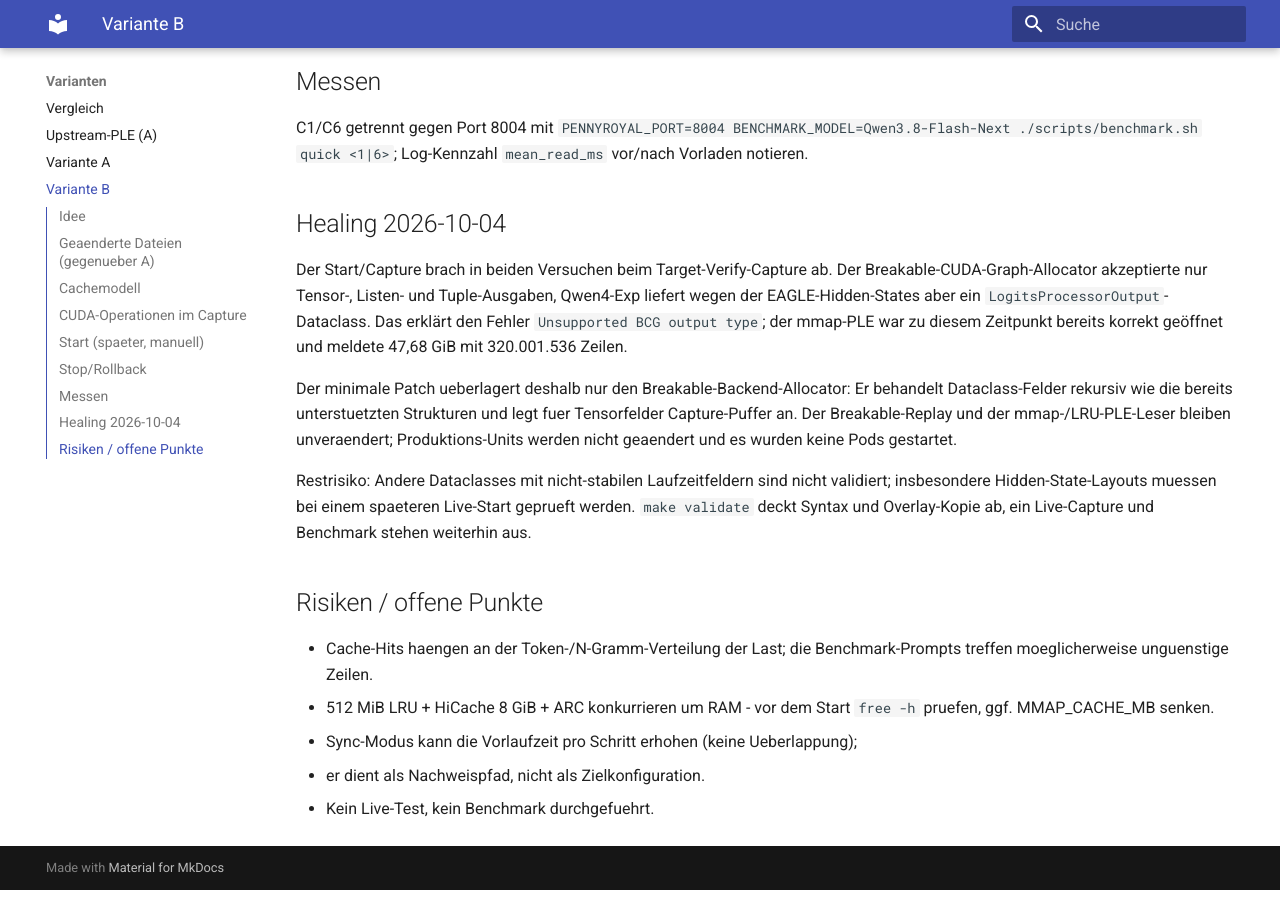
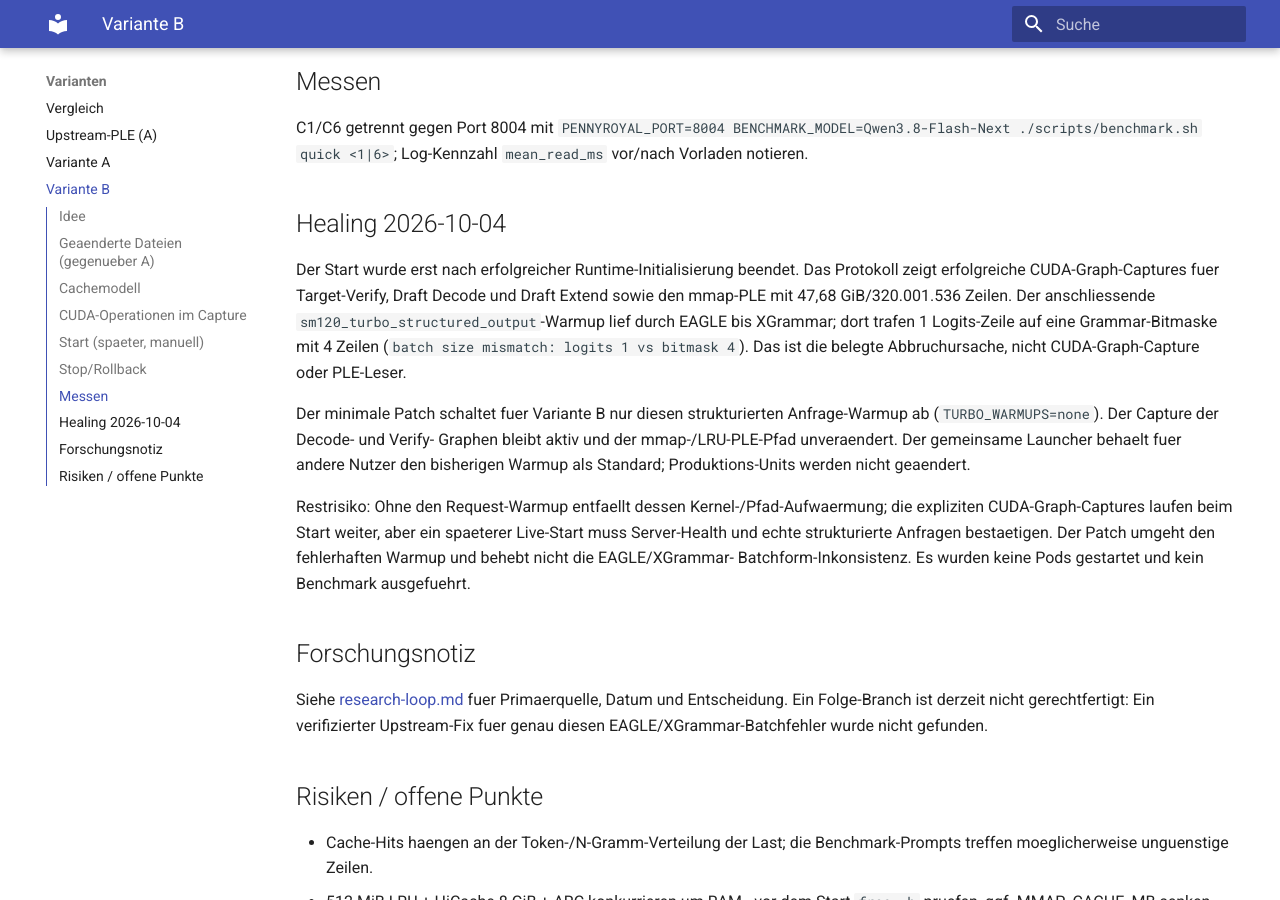
Before and after one commit to thomasdenk79-cyber/llm-infra-setup, an MkDocs documentation site: the page built from docs/variants/variant-b-mmap-pagecache.md, in a window 1280 px wide and 900 px high, scrolled down 1997 px. Built offline with MkDocs 1.6.1 and Material for MkDocs 9.7.7, drawn with Linux system fonts in a browser that asks for light colours.

Commit message:
stand: 2026-10-04T06:43 gesichert (6 Dateien)

```diff
--- a/docs/variants/variant-b-mmap-pagecache.md
+++ b/docs/variants/variant-b-mmap-pagecache.md
@@ -85,23 +85,33 @@ Log-Kennzahl `mean_read_ms` vor/nach Vorladen notieren.
 
 ## Healing 2026-10-04
 
-Der Start/Capture brach in beiden Versuchen beim Target-Verify-Capture ab. Der
-Breakable-CUDA-Graph-Allocator akzeptierte nur Tensor-, Listen- und
-Tuple-Ausgaben, Qwen4-Exp liefert wegen der EAGLE-Hidden-States aber ein
-`LogitsProcessorOutput`-Dataclass. Das erklärt den Fehler `Unsupported BCG output
-type`; der mmap-PLE war zu diesem Zeitpunkt bereits korrekt geöffnet und
-meldete 47,68 GiB mit 320.001.536 Zeilen.
+Der Start wurde erst nach erfolgreicher Runtime-Initialisierung beendet. Das
+Protokoll zeigt erfolgreiche CUDA-Graph-Captures fuer Target-Verify, Draft
+Decode und Draft Extend sowie den mmap-PLE mit 47,68 GiB/320.001.536 Zeilen.
+Der anschliessende `sm120_turbo_structured_output`-Warmup lief durch EAGLE bis
+XGrammar; dort trafen 1 Logits-Zeile auf eine Grammar-Bitmaske mit 4 Zeilen
+(`batch size mismatch: logits 1 vs bitmask 4`). Das ist die belegte
+Abbruchursache, nicht CUDA-Graph-Capture oder PLE-Leser.
 
-Der minimale Patch ueberlagert deshalb nur den Breakable-Backend-Allocator: Er
-behandelt Dataclass-Felder rekursiv wie die bereits unterstuetzten Strukturen
-und legt fuer Tensorfelder Capture-Puffer an. Der Breakable-Replay und der
-mmap-/LRU-PLE-Leser bleiben unveraendert; Produktions-Units werden nicht
-geaendert und es wurden keine Pods gestartet.
+Der minimale Patch schaltet fuer Variante B nur diesen strukturierten
+Anfrage-Warmup ab (`TURBO_WARMUPS=none`). Der Capture der Decode- und Verify-
+Graphen bleibt aktiv und der mmap-/LRU-PLE-Pfad unveraendert. Der gemeinsame
+Launcher behaelt fuer andere Nutzer den bisherigen Warmup als Standard;
+Produktions-Units werden nicht geaendert.
 
-Restrisiko: Andere Dataclasses mit nicht-stabilen Laufzeitfeldern sind nicht
-validiert; insbesondere Hidden-State-Layouts muessen bei einem spaeteren
-Live-Start geprueft werden. `make validate` deckt Syntax und Overlay-Kopie ab,
-ein Live-Capture und Benchmark stehen weiterhin aus.
+Restrisiko: Ohne den Request-Warmup entfaellt dessen Kernel-/Pfad-Aufwaermung;
+die expliziten CUDA-Graph-Captures laufen beim Start weiter, aber ein spaeterer
+Live-Start muss Server-Health und echte strukturierte Anfragen bestaetigen. Der
+Patch umgeht den fehlerhaften Warmup und behebt nicht die EAGLE/XGrammar-
+Batchform-Inkonsistenz. Es wurden keine Pods gestartet und kein Benchmark
+ausgefuehrt.
+
+## Forschungsnotiz
+
+Siehe [research-loop.md](../research-loop.md) fuer Primaerquelle, Datum und
+Entscheidung. Ein Folge-Branch ist derzeit nicht gerechtfertigt: Ein
+verifizierter Upstream-Fix fuer genau diesen EAGLE/XGrammar-Batchfehler wurde
+nicht gefunden.
 
 ## Risiken / offene Punkte
 
```
Also changed, not shown: docs/HANDOFF.md (+5 -1 lines), docs/research-loop.md (added, +46 -0 lines), 3 other files.
